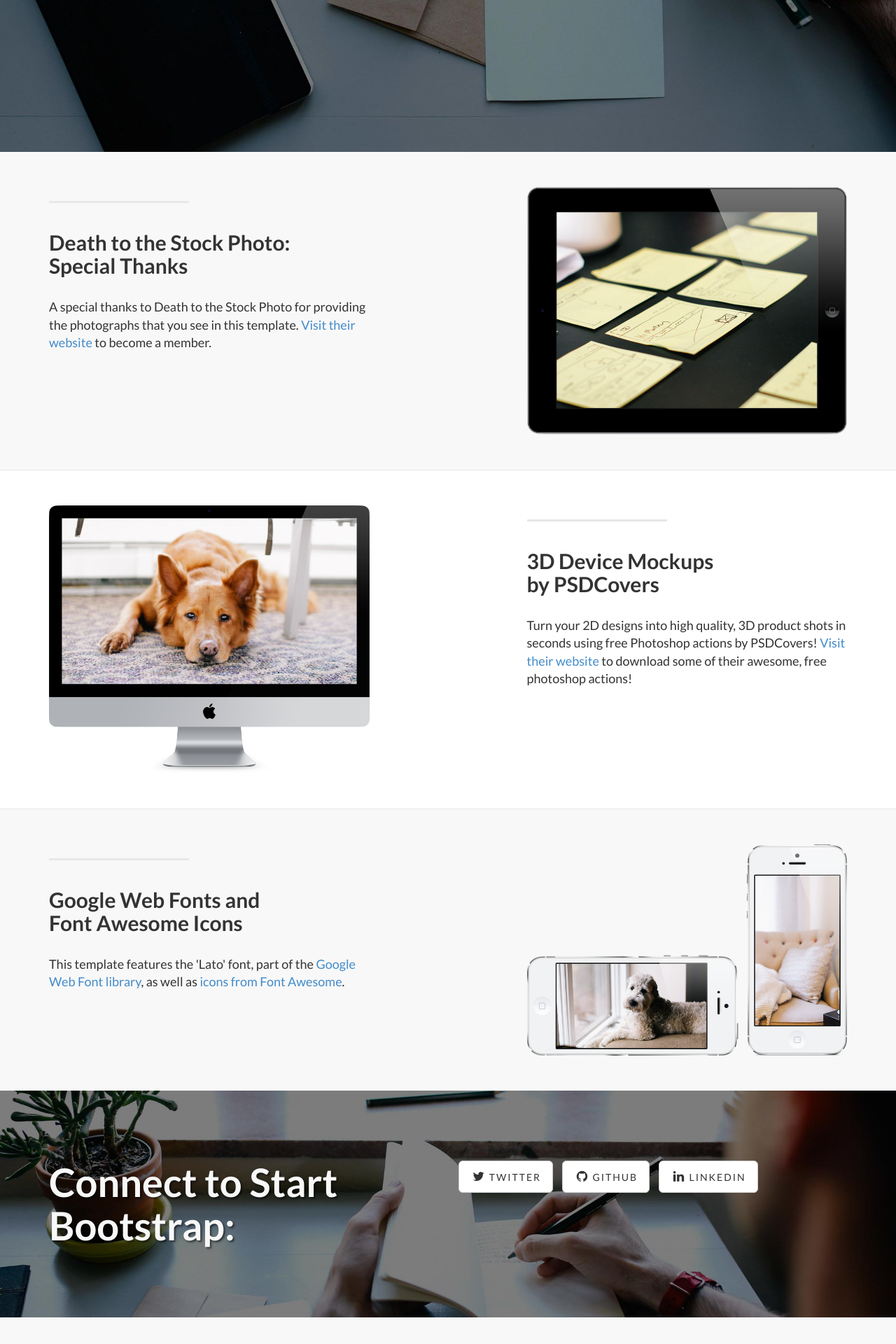
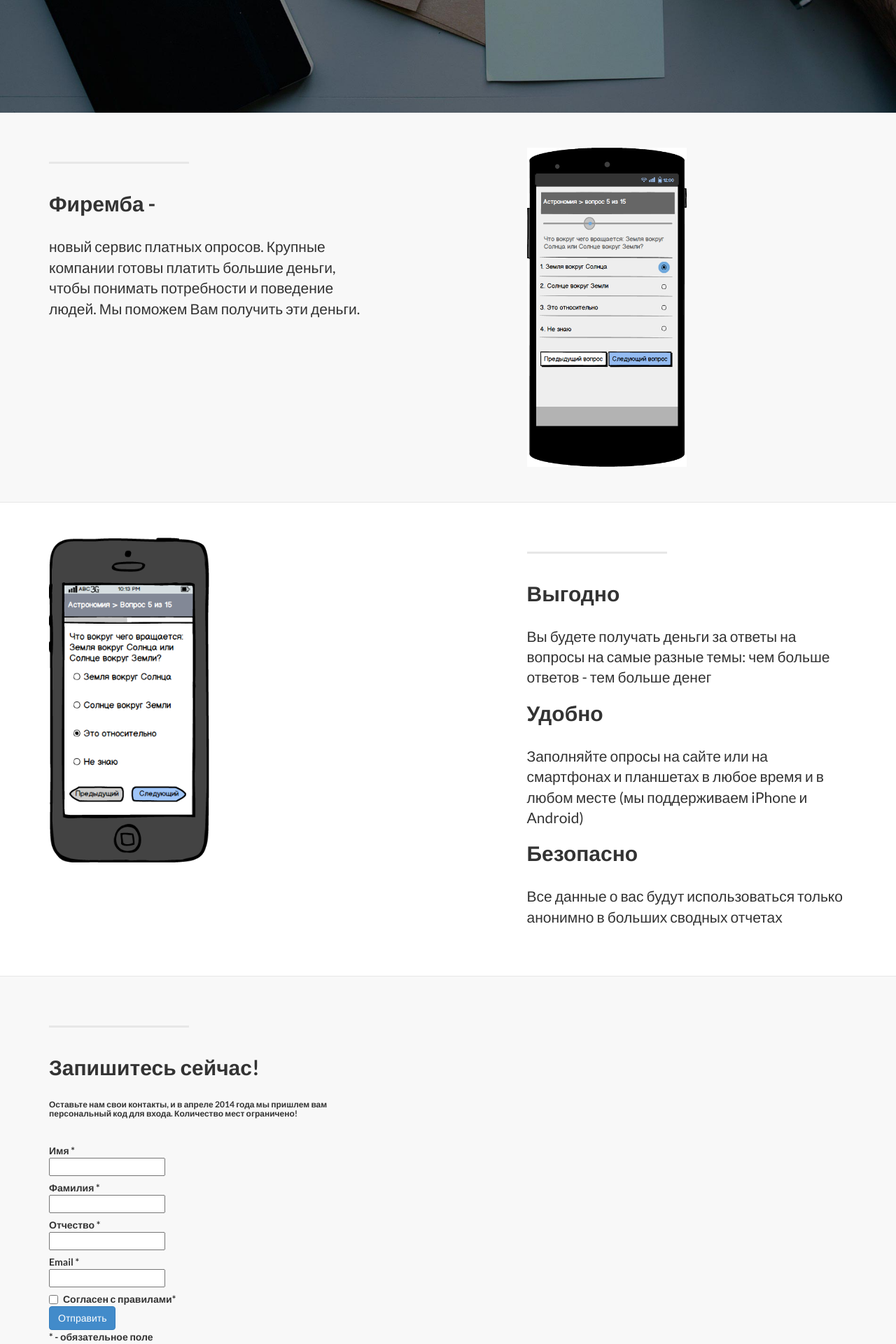
Before and after one commit to KashinYana/firemba, a Django app: template templates/landingpage.html in a window 1280 px wide. Shown: the part 560-2480 px from the top of the page at 70% size. Run offline with Django 3.2, Linux system fonts and the light colour scheme; the template is opened without the code that fills it, so the values that code supplies are empty; parts of the project's set-up code (start-up, migrations or seed data) failed here and were passed over; some libraries are stand-ins or nearby versions.

Commit message:
one page

```diff
--- a/templates/landingpage.html
+++ b/templates/landingpage.html
@@ -7,7 +7,7 @@
     <meta name="description" content="">
     <meta name="author" content="">
 
-    <title>Landing Page Template for Bootstrap</title>
+    <title> Firemba </title>
 
     <!-- Bootstrap core CSS -->
     <link href="/media/bootstrap/css/bootstrap.css" rel="stylesheet">
@@ -22,7 +22,7 @@
 </head>
 
 <body>
-
+    <!--
     <nav class="navbar navbar-default navbar-fixed-top" role="navigation">
         <div class="container">
             <div class="navbar-header">
@@ -34,8 +34,9 @@
                 </button>
                 <a class="navbar-brand" href="http://startbootstrap.com">Start Bootstrap</a>
             </div>
-
+     -->
             <!-- Collect the nav links, forms, and other content for toggling -->
+    <!--
             <div class="collapse navbar-collapse navbar-right navbar-ex1-collapse">
                 <ul class="nav navbar-nav">
                     <li><a href="#about">About</a>
@@ -46,11 +47,15 @@
                     </li>
                 </ul>
             </div>
+    -->
             <!-- /.navbar-collapse -->
+    <!--
         </div>
+     -->
         <!-- /.container -->
+    <!--
     </nav>
-
+    -->
     <div class="intro-header">
 
         <div class="container">
@@ -58,9 +63,11 @@
             <div class="row">
                 <div class="col-lg-12">
                     <div class="intro-message">
-                        <h1>Landing Page </h1>
-                        <h3>A Template by Start Bootstrap</h3>
+                        <h1> Firemba </h1>
+                        <h3> Проект &laquo; Платные опросы &raquo; </h3>
                         <hr class="intro-divider">
+
+                      <!--
                         <ul class="list-inline intro-social-buttons">
                             <li><a href="https://twitter.com/SBootstrap" class="btn btn-default btn-lg"><i class="fa fa-twitter fa-fw"></i> <span class="network-name">Twitter</span></a>
                             </li>
@@ -69,6 +76,8 @@
                             <li><a href="#" class="btn btn-default btn-lg"><i class="fa fa-linkedin fa-fw"></i> <span class="network-name">Linkedin</span></a>
                             </li>
                         </ul>
+                     -->
+
                     </div>
                 </div>
             </div>
@@ -87,12 +96,15 @@
                 <div class="col-lg-5 col-sm-6">
                     <hr class="section-heading-spacer">
                     <div class="clearfix"></div>
-                    <h2 class="section-heading">Death to the Stock Photo:
-                        <br>Special Thanks</h2>
-                    <p class="lead">A special thanks to Death to the Stock Photo for providing the photographs that you see in this template. <a target="_blank" href="http://join.deathtothestockphoto.com/">Visit their website</a> to become a member.</p>
+                    <h2 class="section-heading">Фиремба -</h2>
+                    <p class="lead" style="font-size:1.5em">
+                         новый сервис платных опросов. Крупные компании готовы платить большие деньги, чтобы понимать потребности и поведение людей. Мы поможем Вам получить эти деньги.
+                        </p>
+
+
                 </div>
                 <div class="col-lg-5 col-lg-offset-2 col-sm-6">
-                    <img class="img-responsive" src="/media/img/ipad.png" alt="">
+                    <img class="img-responsive" src="/media/img/LPAndroid.png" alt="" style="width: 50%; height: 50%">
                 </div>
             </div>
 
@@ -110,12 +122,30 @@
                 <div class="col-lg-5 col-lg-offset-1 col-sm-push-6  col-sm-6">
                     <hr class="section-heading-spacer">
                     <div class="clearfix"></div>
-                    <h2 class="section-heading">3D Device Mockups
-                        <br>by PSDCovers</h2>
-                    <p class="lead">Turn your 2D designs into high quality, 3D product shots in seconds using free Photoshop actions by PSDCovers! <a target="_blank" href="http://www.psdcovers.com/">Visit their website</a> to download some of their awesome, free photoshop actions!</p>
+                    <h2 class="section-heading"> Выгодно </h2>
+                    <p class="lead" style="font-size:1.5em">
+
+                        Вы будете получать деньги за ответы на вопросы на самые разные темы: чем больше ответов - тем больше денег
+
+                    </p>
+                    <h2 class="section-heading"> Удобно</h2>
+                    <p class="lead" style="font-size:1.5em">
+
+                        Заполняйте опросы на сайте или на смартфонах и планшетах в любое время и в любом месте (мы поддерживаем iPhone и Android)
+
+                    </p>
+                     <h2 class="section-heading"> Безопасно</h2>
+                        <p class="lead" style="font-size:1.5em">
+
+                            Все данные о вас будут использоваться только анонимно в больших сводных отчетах
+
+                        </p>
+
+
+
                 </div>
                 <div class="col-lg-5 col-sm-pull-6  col-sm-6">
-                    <img class="img-responsive" src="/media/img/doge.png" alt="">
+                    <img class="img-responsive" src="/media/img/LPiOS.png" alt="" style="width: 50%; height: 50%">
                 </div>
             </div>
 
@@ -133,12 +163,60 @@
                 <div class="col-lg-5 col-sm-6">
                     <hr class="section-heading-spacer">
                     <div class="clearfix"></div>
-                    <h2 class="section-heading">Google Web Fonts and
-                        <br>Font Awesome Icons</h2>
-                    <p class="lead">This template features the 'Lato' font, part of the <a target="_blank" href="http://www.google.com/fonts">Google Web Font library</a>, as well as <a target="_blank" href="http://fontawesome.io">icons from Font Awesome</a>.</p>
+                    <h2 class="section-heading"> Запишитесь сейчас! </h2>
+                    <h6 class="section-heading"> Оставьте нам свои контакты, и в апреле 2014 года мы пришлем вам персональный код для входа. Количество мест ограничено! </h6>
+
+                    {% if not completed %}
+                    <form class="form-horizontal" action="." method="POST">
+
+
+                         <div class="control-group">
+                            <label class="control-label" for="inputName" required>Имя * </label>
+                            <div class="controls">
+                              <input type="text" id="inputName" name="inputName" placeholder="" required>
+                            </div>
+                          </div>
+                        <div class="control-group">
+                            <label class="control-label" for="inputSurName"required>Фамилия *</label>
+                            <div class="controls">
+                              <input type="text" id="inputSurName" name="inputSurName" placeholder="" required>
+                            </div>
+                          </div>
+                        <div class="control-group">
+                            <label class="control-label" for="inputPatronymic" required >Отчество *</label>
+                            <div class="controls">
+                              <input type="text" id="inputPatronymic" name="inputPatronymic" placeholder="" required>
+                            </div>
+                          </div>
+
+
+                        <div class="control-group">
+                            <label class="control-label" for="inputEmail" required>Email *</label>
+                            <div class="controls">
+                              <input type="text" id="inputEmail" name="inputEmail" placeholder="" required>
+                            </div>
+                         </div>
+
+                        <div class="control-group">
+                            <div class="controls">
+                              <label class="checkbox">
+                                <input type="checkbox" required> Согласен с правилами*
+                              </label>
+                              <button class="btn btn-large btn-primary"  type="submit" class="btn"> Отправить </button>
+                            </div>
+                          </div>
+                         * - обязательное поле
+                    </form>
+                    <hr />
+                    <h6 class="section-heading"> Нам нужны реальные люди, а не роботы. Мнение ботов никого не интересует и ничего не стоит. Поэтому имя и адрес почты должны быть настоящими. Спам мы на них слать не будем.   </h6>
+                    {% endif %}
+                    {% if completed %}
+                    <p class="lead"> Спасибо за прохождение опроса. </p>
+                    {% endif %}
+                    <p class="lead"> </p>
                 </div>
                 <div class="col-lg-5 col-lg-offset-2 col-sm-6">
-                    <img class="img-responsive" src="/media/img/phones.png" alt="">
+                   <!-- <img class="img-responsive" src="/media/img/phones.png" alt=""> -->
                 </div>
             </div>
 
@@ -148,6 +226,7 @@
     </div>
     <!-- /.content-section-a -->
 
+    <!--
     <div class="banner">
 
         <div class="container">
@@ -169,29 +248,31 @@
             </div>
 
         </div>
+        -->
         <!-- /.container -->
-
+    <!--
     </div>
+    -->
     <!-- /.banner -->
-
-    <footer>
+       <footer>
         <div class="container">
             <div class="row">
                 <div class="col-lg-12">
                     <ul class="list-inline">
-                        <li><a href="#home">Home</a>
+                        <li><a href="#home"></a>
                         </li>
                         <li class="footer-menu-divider">&sdot;</li>
-                        <li><a href="#about">About</a>
+                        <li><a href="#about"></a>
                         </li>
                         <li class="footer-menu-divider">&sdot;</li>
-                        <li><a href="#services">Services</a>
+                        <li><a href="#services"></a>
                         </li>
                         <li class="footer-menu-divider">&sdot;</li>
-                        <li><a href="#contact">Contact</a>
+                        <li><a href="#contact"></a>
                         </li>
                     </ul>
-                    <p class="copyright text-muted small">Copyright &copy; Your Company 2013. All Rights Reserved</p>
+                    <p class="copyright text-muted small"> &laquo;Большие данные - это новая эпоха в нашем понимании общества. С нетерпением жду первых результатов работы проекта &laquo;Фиремба&raquo;.&raquo;  &mdash; Валерий Кривцов (Профессор, декан факультета инноваций и высоких технологий МФТИ)
+ </p>
                 </div>
             </div>
         </div>
```
Also changed, not shown: views.py (+3 -29 lines).
